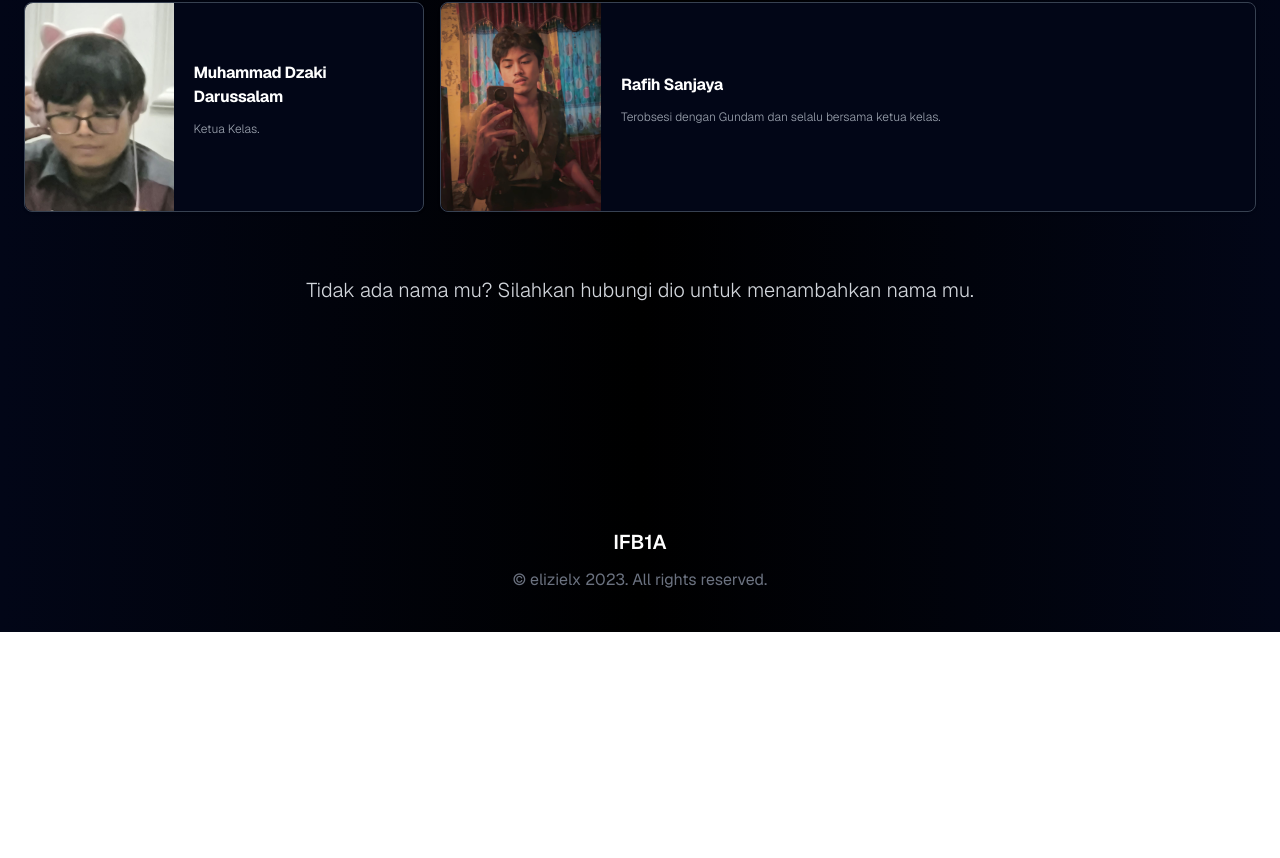
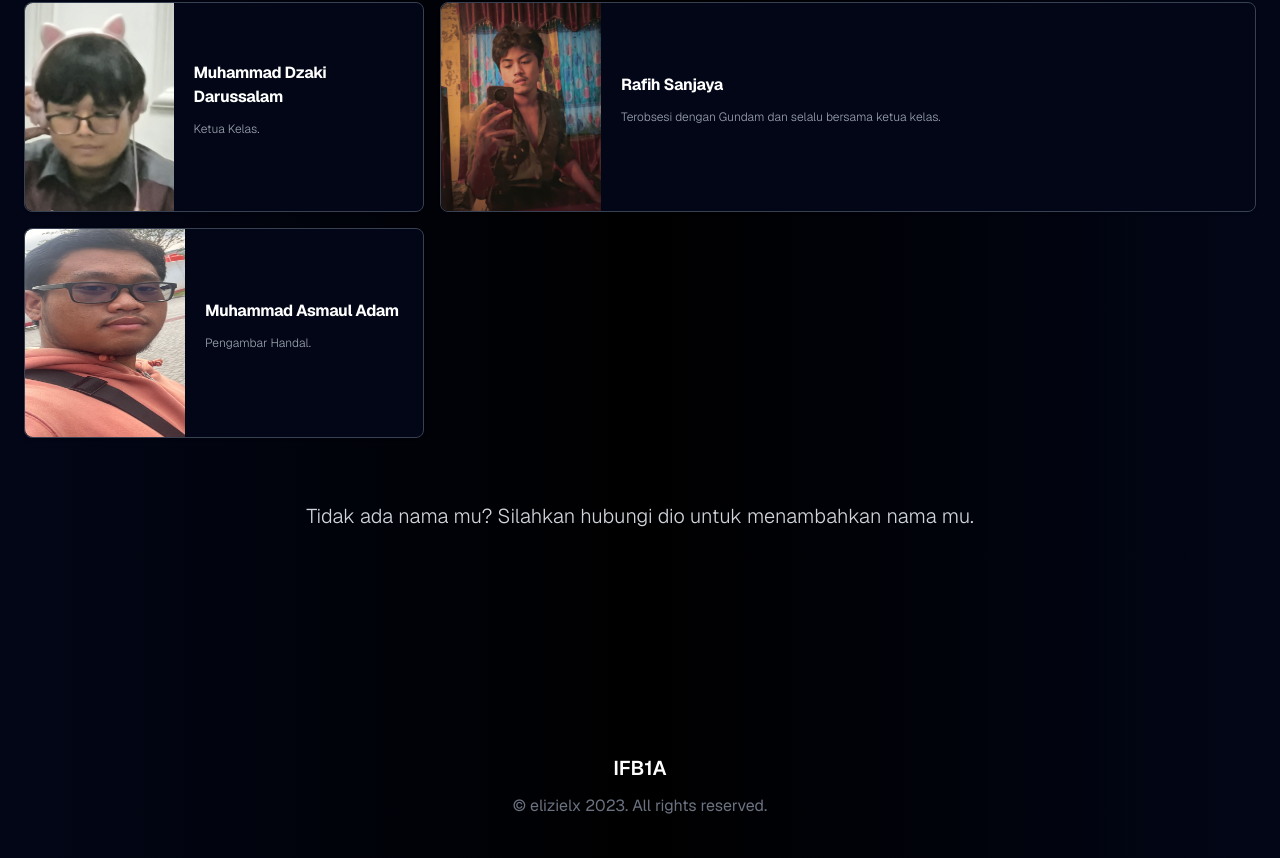
Before and after one commit to elizielx/ifb1a, a Next.js app: page / in a window 1280 px wide. Shown: the part 1982-2840 px from the top of the page. Before the commit the page ends 2614 px from the top, so only its background shows below. Built offline with nearby package versions, Linux system fonts and the light colour scheme; what tailwindcss-bg-patterns would draw is missing.

Commit message:
feat: add 1 more people

```diff
--- a/src/components/anggota-kelas.tsx
+++ b/src/components/anggota-kelas.tsx
@@ -33,6 +33,12 @@ const anggota = [
     foto: "/anggota_kelas/RafihSanjaya.jpg",
     deskripsi: "Terobsesi dengan Gundam dan selalu bersama ketua kelas.",
     isSpan: true,
+  },
+  {
+    nama: "Muhammad Asmaul Adam",
+    foto: "/anggota_kelas/Adam.jpg",
+    deskripsi: "Pengambar Handal.",
+    isSpan: false,
   },
 ];
 
```
Also changed, not shown: public/anggota_kelas/Adam.jpg (added).
